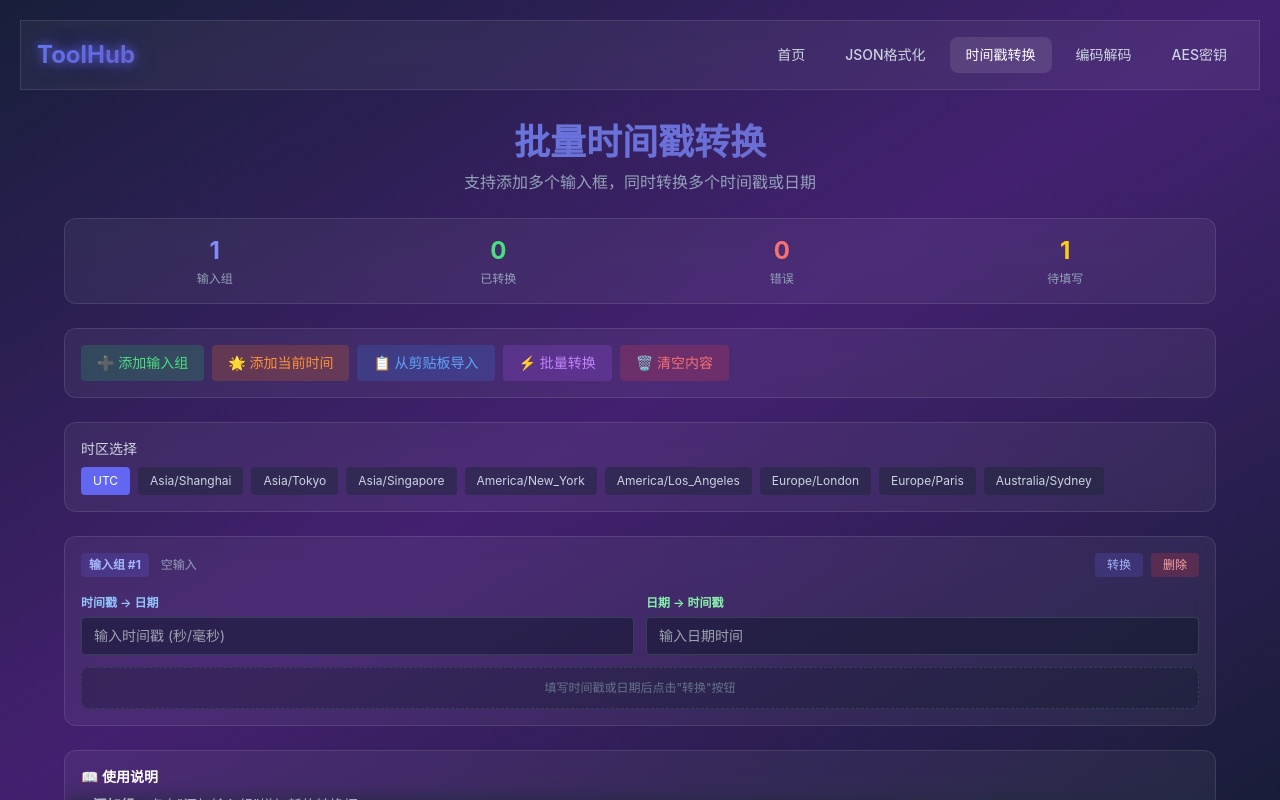
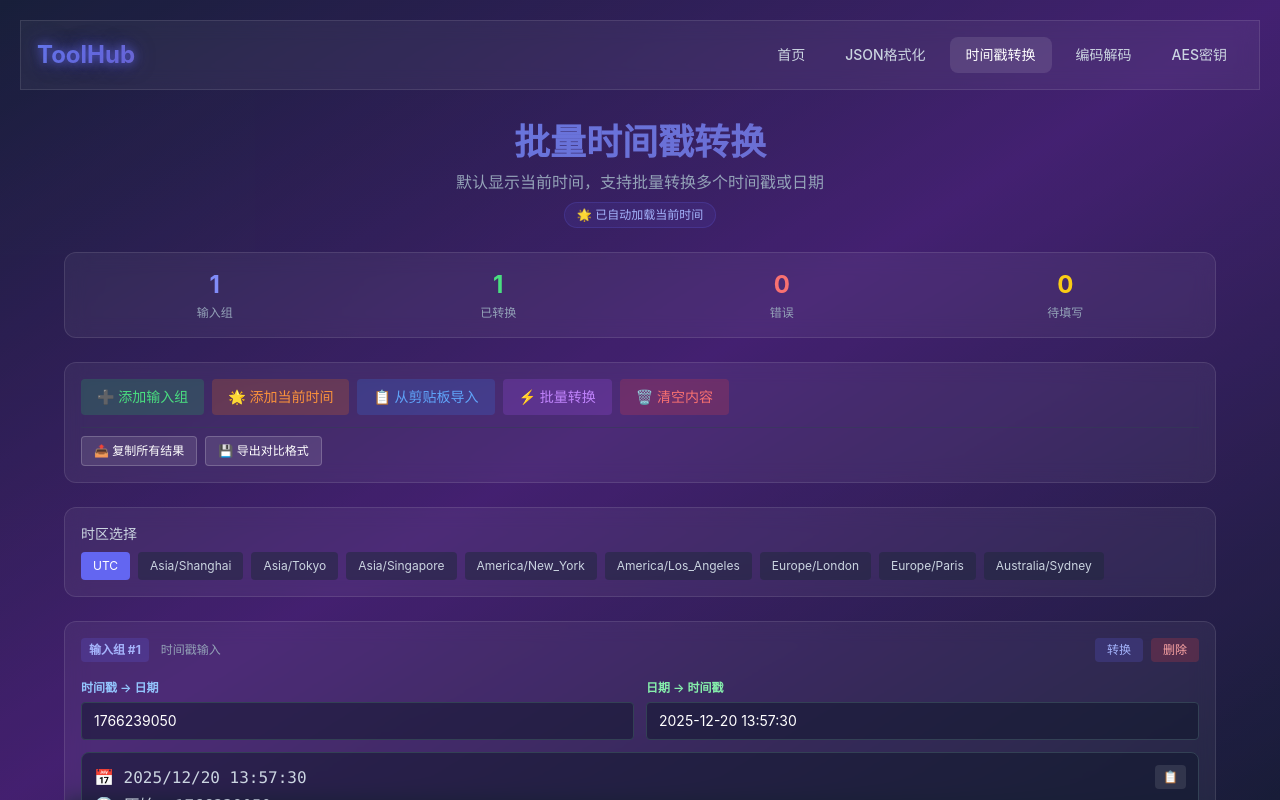
Before and after one commit to Akitaqaq/toolhub, a React (Vite) app: page /timestamp in a window 1280 px wide. Shown: the top 800 px of the page. Built offline with nearby package versions, Linux system fonts and the light colour scheme.

Commit message:
优化时间戳工具

```diff
--- a/src/pages/TimestampConverter.tsx
+++ b/src/pages/TimestampConverter.tsx
@@ -1,4 +1,4 @@
-import React, { useState } from 'react'
+import React, { useState, useEffect } from 'react'
 
 interface ConvertItem {
   id: string
@@ -15,11 +15,57 @@ const TimestampConverter: React.FC<TimestampConverterProps> = () => {
   const [items, setItems] = useState<ConvertItem[]>([
     { id: `item-${Date.now()}`, timestamp: '', datetime: '', result: '', error: '' }
   ])
+  const [isInitialized, setIsInitialized] = useState(false)
 
   const timezones = [
     'UTC', 'Asia/Shanghai', 'Asia/Tokyo', 'Asia/Singapore', 'America/New_York',
     'America/Los_Angeles', 'Europe/London', 'Europe/Paris', 'Australia/Sydney'
   ]
+
+  // 页面加载时自动填充当前时间
+  useEffect(() => {
+    if (!isInitialized) {
+      loadCurrentTime()
+      setIsInitialized(true)
+    }
+  }, [isInitialized])
+
+  // 加载当前时间到第一个输入组
+  const loadCurrentTime = () => {
+    const now = new Date()
+    const tsSec = Math.floor(now.getTime() / 1000)
+
+    const options: Intl.DateTimeFormatOptions = {
+      year: 'numeric',
+      month: '2-digit',
+      day: '2-digit',
+      hour: '2-digit',
+      minute: '2-digit',
+      second: '2-digit',
+      hour12: false,
+      timeZone: timezone
+    }
+
+    const formatted = new Intl.DateTimeFormat('zh-CN', options).format(now)
+
+    // 自动转换并展示结果
+    const timestamp = tsSec.toString()
+    const datetime = formatted.replace(/\//g, '-')
+
+    // 创建带结果的初始项
+    const initialItem: ConvertItem = {
+      id: `item-${Date.now()}`,
+      timestamp: timestamp,
+      datetime: datetime,
+      result: '',
+      error: ''
+    }
+
+    // 自动转换时间戳
+    const convertedItem = convertTimestampToDateTime(initialItem)
+
+    setItems([convertedItem])
+  }
 
   // 添加新的输入组
   const addConvertItem = () => {
@@ -319,7 +365,10 @@ const TimestampConverter: React.FC<TimestampConverterProps> = () => {
     <div className="max-w-6xl mx-auto space-y-6 animate-fade-in">
       <div className="text-center space-y-2 mb-6">
         <h2 className="text-3xl md:text-4xl font-bold gradient-text">批量时间戳转换</h2>
-        <p className="text-slate-400">支持添加多个输入框，同时转换多个时间戳或日期</p>
+        <p className="text-slate-400">默认显示当前时间，支持批量转换多个时间戳或日期</p>
+        <div className="text-xs text-indigo-300 mt-2 bg-indigo-500/10 inline-block px-3 py-1 rounded-full border border-indigo-500/20">
+          🌟 已自动加载当前时间
+        </div>
       </div>
 
       {/* 统计信息 */}
```
Also changed, not shown: .claude/settings.local.json, 1 other file (tests, documents, lock files or other folders).
